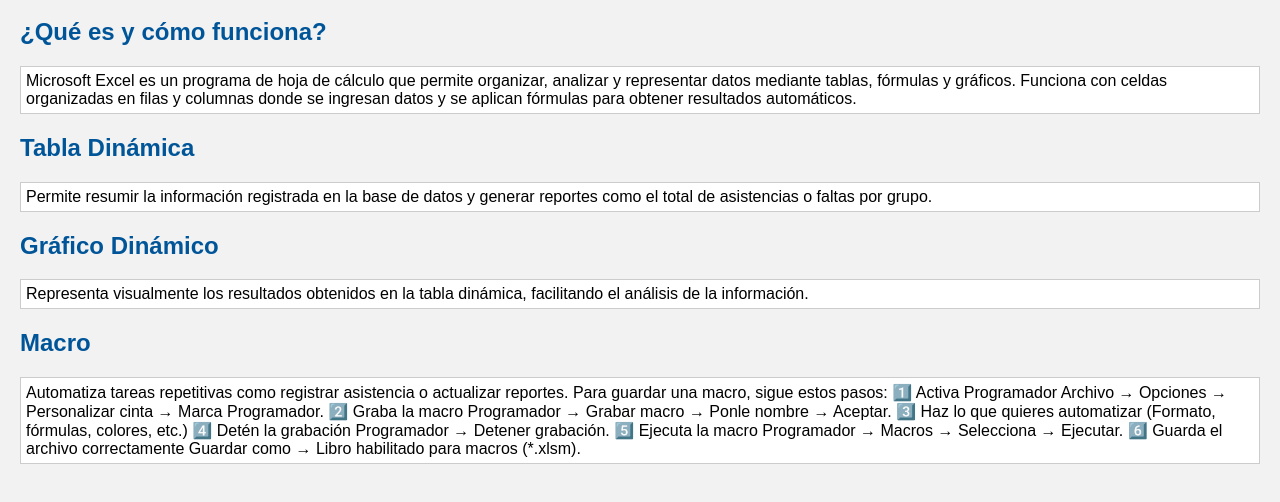
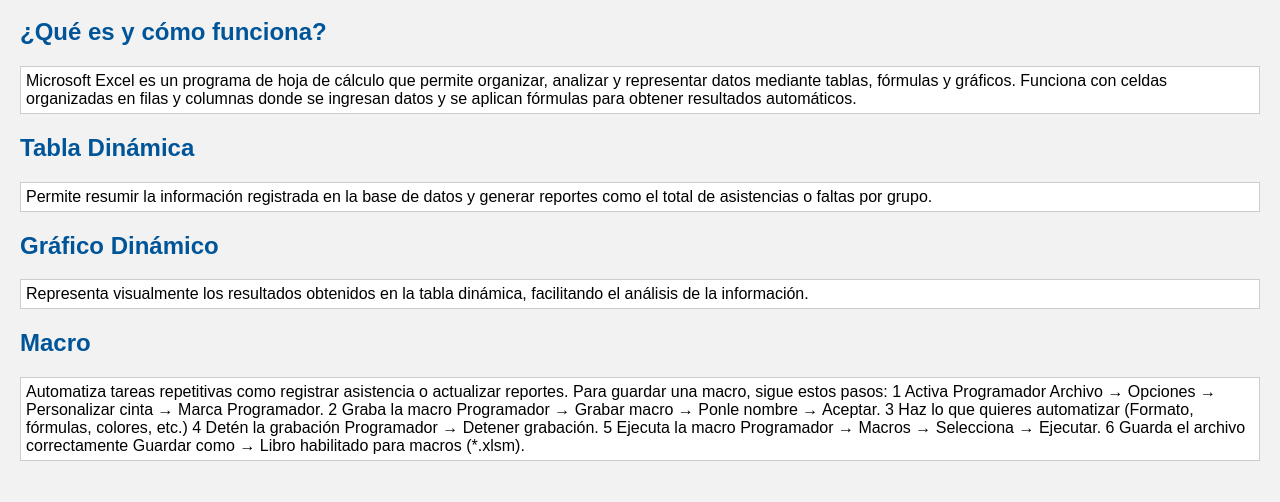
Before and after one commit to ikercolegioantoniodeleon-lab/Funciones, a plain HTML site: page excel.html in a window 1280 px wide. Shown: the part 100-602 px from the top of the page. Drawn offline with Linux system fonts and the light colour scheme.

Commit message:
Add files via upload

```diff
--- a/excel.html
+++ b/excel.html
@@ -39,22 +39,22 @@
     <p>
         Automatiza tareas repetitivas como registrar asistencia o actualizar reportes.
         Para guardar una macro, sigue estos pasos:
-        1️⃣ Activa Programador
+        1 Activa Programador
 Archivo → Opciones → Personalizar cinta → Marca Programador.
 
-2️⃣ Graba la macro
+2 Graba la macro
 Programador → Grabar macro → Ponle nombre → Aceptar.
 
-3️⃣ Haz lo que quieres automatizar
+3 Haz lo que quieres automatizar
 (Formato, fórmulas, colores, etc.)
 
-4️⃣ Detén la grabación
+4 Detén la grabación
 Programador → Detener grabación.
 
-5️⃣ Ejecuta la macro
+5 Ejecuta la macro
 Programador → Macros → Selecciona → Ejecutar.
 
-6️⃣ Guarda el archivo correctamente
+6 Guarda el archivo correctamente
 Guardar como → Libro habilitado para macros (*.xlsm).
     </p>
 
```
Also changed, not shown: index.html (+2 -2 lines).
